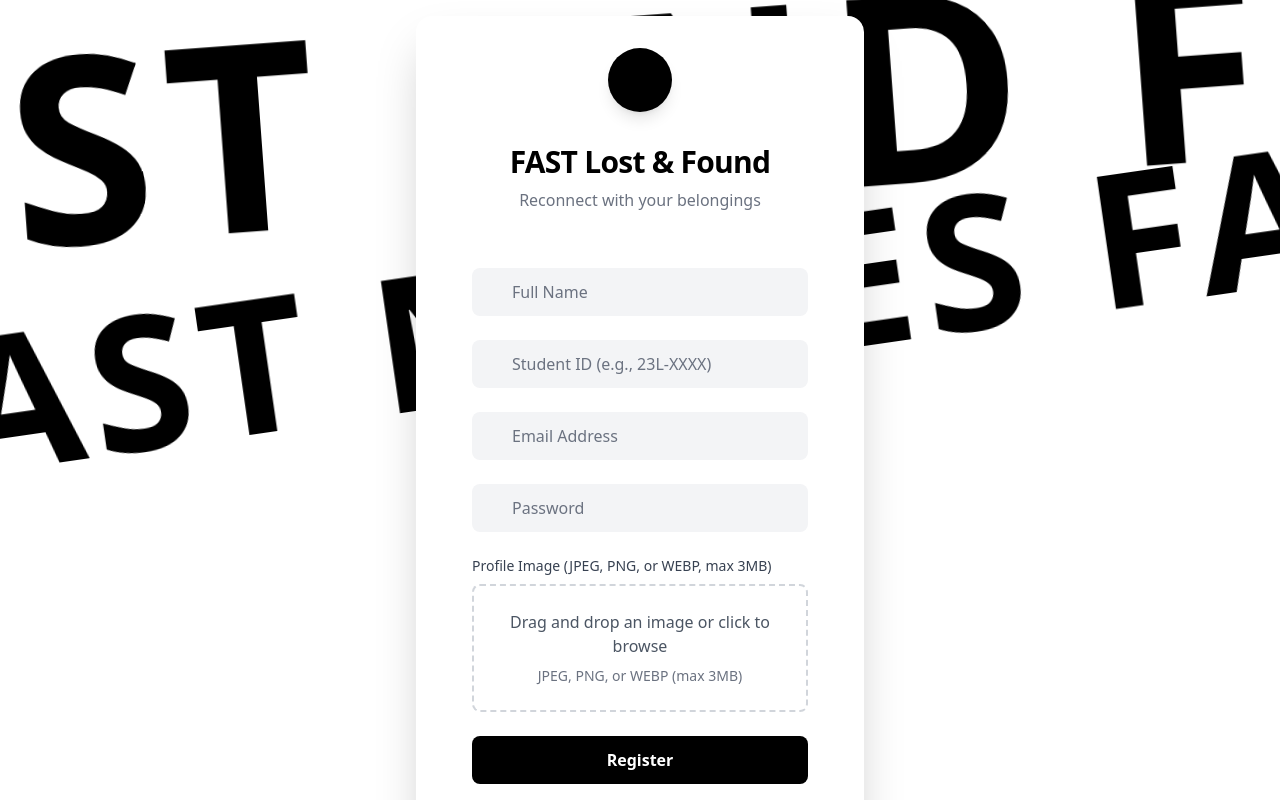
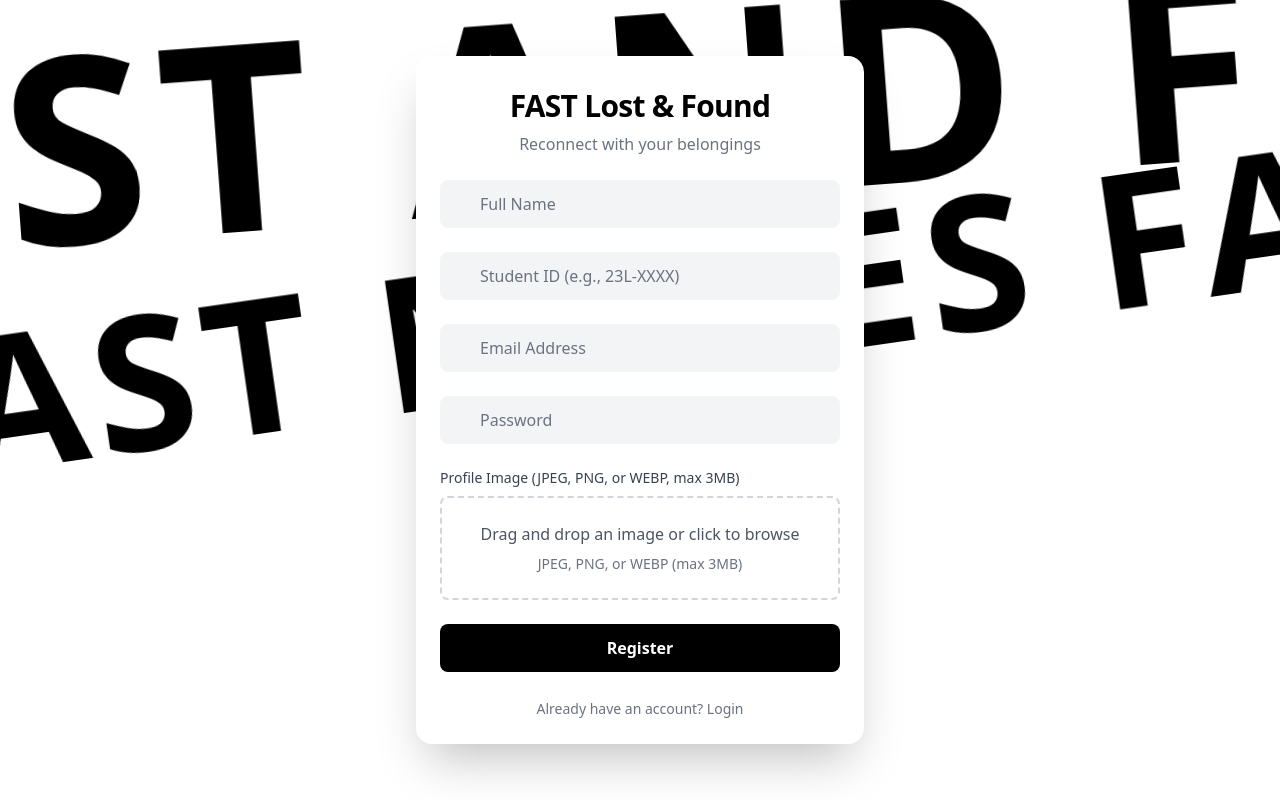
Before and after one commit to A-noob-in-Coding/lost-and-found, a React (Vite) app in the folder frontend/: page /register in a window 1280 px wide. Shown: the top 800 px of the page. Built offline with nearby package versions, Linux system fonts and the light colour scheme.

Commit message:
[FRONTEND] improved UI of register form

```diff
--- a/frontend/src/App.jsx
+++ b/frontend/src/App.jsx
@@ -3,6 +3,9 @@ import { AuthProvider } from './context/authContext';
 import ProtectedRoute from './components/protectedRoute';
 import Login from './pages/loginPage';
 import Feed from './pages/feedPage';
+import AboutUs from './pages/aboutUs.jsx';
+import ContactForm from './pages/contactUs.jsx';
+import HowItWorks from './pages/howItWorks.jsx';
 import Register from './pages/registerPage';
 import { Toaster } from 'react-hot-toast';
 import ProfilePage from './pages/profilePage';
@@ -17,6 +20,10 @@ function App() {
           <Route path="/login" element={<Login />} />
           <Route path="/register" element={<Register />} />
           <Route path="/profile" element={<ProfilePage />} />
+          <Route path="/aboutus" element={<AboutUs />} />
+          <Route path="/contact" element={<ContactForm />} />
+          <Route path="/howitworks" element={<HowItWorks />} />
+
 
           <Route
             path="/feed"
--- a/frontend/src/components/changePassword.jsx
+++ b/frontend/src/components/changePassword.jsx
@@ -89,7 +89,7 @@ export default function ChangePassword({ setShowChangePassword }) {
         />
         <span
           className="absolute right-3 top-1/2 transform -translate-y-1/2 text-gray-500 cursor-pointer"
-          onClick={() => setIsConfirmPasswordVisible(!isConfirmPasswordVisible)}
+           onClick={() => setIsConfirmPasswordVisible(!isConfirmPasswordVisible)}
         >
           {isConfirmPasswordVisible ? <FaEyeSlash /> : <FaEye />}
         </span>
--- a/frontend/src/pages/profilePage.jsx
+++ b/frontend/src/pages/profilePage.jsx
@@ -65,9 +65,9 @@ const ProfilePage = () => {
 
           {/* Action Buttons */}
           <div className="mt-4 flex gap-6 ">
-            <button className="text-sm w-full py-3 bg-white text-black font-semibold rounded-lg hover:bg-white-800 transition-all duration-300 cursor-pointer whitespace-nowrap flex items-center justify-center shadow-md hover:shadow-lg">
+            {/* <button className="text-sm w-full py-3 bg-white text-black font-semibold rounded-lg hover:bg-white-800 transition-all duration-300 cursor-pointer whitespace-nowrap flex items-center justify-center shadow-md hover:shadow-lg">
               Edit Profile
-            </button>
+            </button> */}
             <button className="text-sm w-full py-3 bg-black text-white font-semibold rounded-lg hover:bg-gray-800 transition-all duration-300 cursor-pointer whitespace-nowrap flex items-center justify-center shadow-md hover:shadow-lg"
             onClick={() => setShowChangePassword(true)
           }
--- a/frontend/src/pages/registerPage.jsx
+++ b/frontend/src/pages/registerPage.jsx
@@ -19,16 +19,16 @@ export const Register = () => {
         {/* Background Typography */}
         <BackgroundTypography />
         <div className="max-w-md w-full bg-white shadow-2xl rounded-2xl overflow-hidden z-10 transition-all duration-300 hover:shadow-3xl">
-          <div className="p-8">
+          <div className="p-2">
             <div className="flex justify-center mb-8">
-              <div className="h-16 w-16 rounded-full bg-black flex items-center justify-center shadow-lg">
+              {/* <div className="h-16 w-16 rounded-full bg-black flex items-center justify-center shadow-lg">
                 <i className="fas fa-search text-white text-2xl"></i>
-              </div>
+              </div> */}
             </div>
-            <h1 className="text-3xl font-bold text-center mb-2 tracking-tight">
+            <h1 className="text-3xl font-bold text-center tracking-tight">
               FAST Lost & Found
             </h1>
-            <p className="text-gray-500 text-center mb-8">
+            <p className="text-gray-500 text-center mt-2">
               Reconnect with your belongings
             </p>
             {!showOtpPage ? (
@@ -43,9 +43,9 @@ export const Register = () => {
                 formData={formData}
               />
             )}
-            <div className="mt-8 pt-6 border-t border-gray-200 text-center text-xs text-gray-500">
+            {/* <div className="mt-2 pt-6 border-t border-gray-200 text-center text-xs text-gray-500">
               © 2025 FAST NUCES Lost & Found System
-            </div>
+            </div> */}
           </div>
         </div>
       </div>
```
